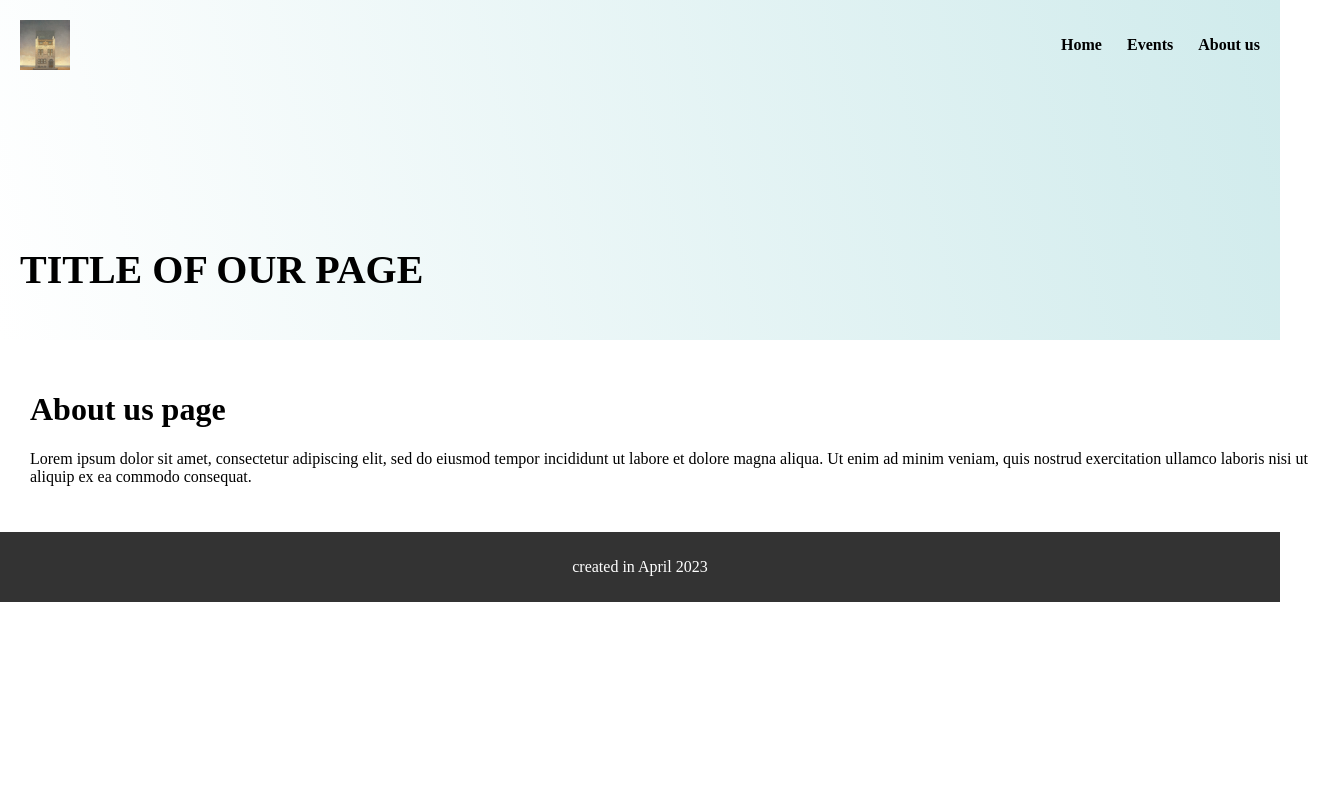
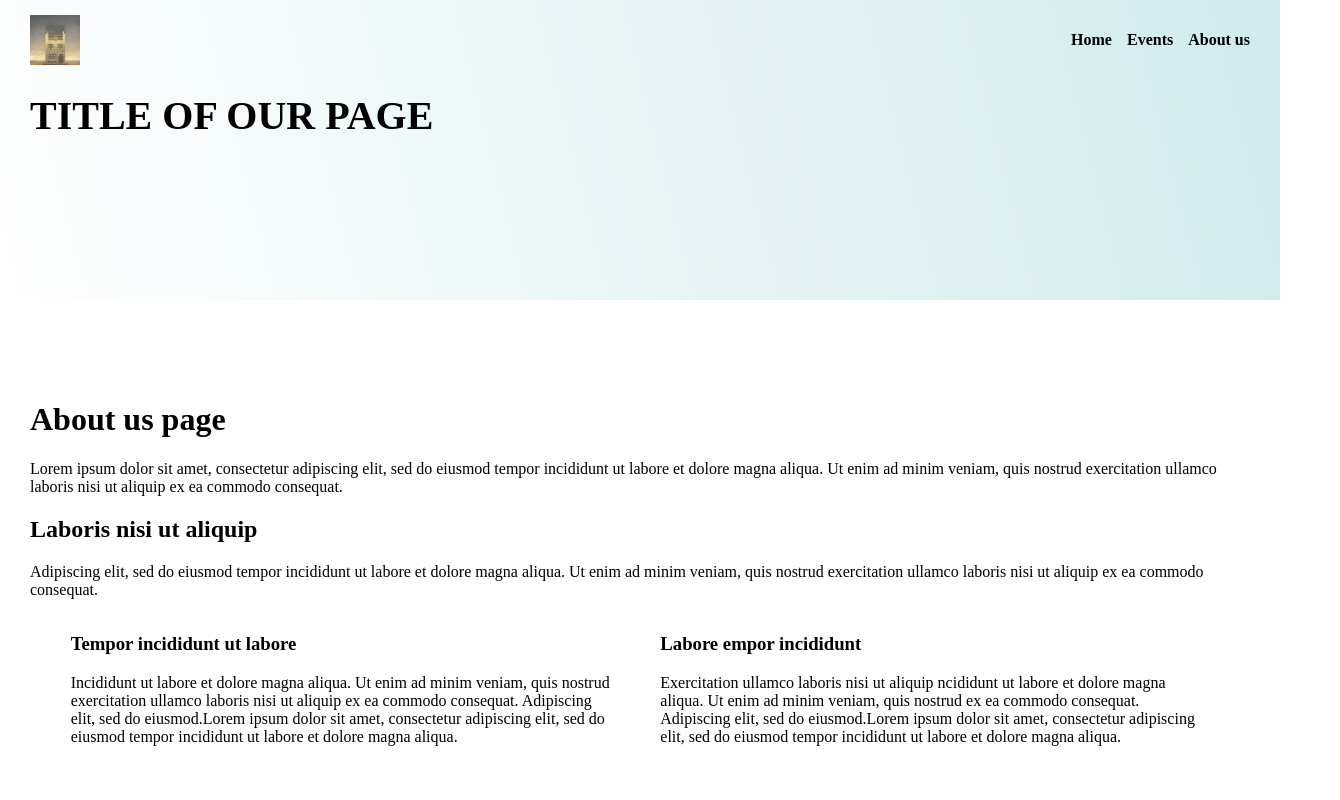
Before and after one commit to LucieSt/events_app, a Next.js app: page /about-us in a window 1280 px wide. Shown: the top 800 px of the page, 1340 px wide, since content can reach past the window. Built offline with nearby package versions, Linux system fonts and the light colour scheme.

Commit message:
styles finished

```diff
--- a/pages/about-us.js
+++ b/pages/about-us.js
@@ -8,6 +8,34 @@ const AboutUsPage = () => {
         veniam, quis nostrud exercitation ullamco laboris nisi ut aliquip ex ea
         commodo consequat.
       </p>
+      <h2>Laboris nisi ut aliquip</h2>
+      <p>
+        Adipiscing elit, sed do eiusmod
+        tempor incididunt ut labore et dolore magna aliqua. Ut enim ad minim
+        veniam, quis nostrud exercitation ullamco laboris nisi ut aliquip ex ea
+        commodo consequat.
+      </p>
+
+      <div className="about_us_list">
+        <div>
+          <h3>Tempor incididunt ut labore</h3>
+          <p>
+            Incididunt ut labore et dolore magna aliqua. Ut enim ad minim
+            veniam, quis nostrud exercitation ullamco laboris nisi ut aliquip ex ea
+            commodo consequat. Adipiscing elit, sed do eiusmod.Lorem ipsum dolor sit amet, consectetur adipiscing elit, sed do eiusmod
+            tempor incididunt ut labore et dolore magna aliqua.
+          </p>
+        </div>
+        <div>
+          <h3>Labore empor incididunt</h3>
+          <p>
+            Exercitation ullamco laboris nisi ut aliquip ncididunt ut labore et dolore magna aliqua. Ut enim ad minim
+            veniam, quis nostrud ex ea
+            commodo consequat. Adipiscing elit, sed do eiusmod.Lorem ipsum dolor sit amet, consectetur adipiscing elit, sed do eiusmod
+            tempor incididunt ut labore et dolore magna aliqua.
+          </p>
+        </div>
+      </div>
     </div>
   );
 };
--- a/pages/events/[cat]/[id].js
+++ b/pages/events/[cat]/[id].js
@@ -1,15 +1,7 @@
-import Image from "next/image";
+import SingleEvent from "../../../src/components/events/eventCard";
 
 const EventPage = ({data}) => {
-  return (
-    <>
-			<div key={data.id}>
-				<Image src={data.image} alt={data.title} width={1000} height={500} />
-				<h2>{data.title}</h2>
-				<p>{data.description}</p>
-			</div>
-    </>
-  );
+  return <SingleEvent data={data} />
 };
 
 export default EventPage;
--- a/pages/events/[cat]/index.js
+++ b/pages/events/[cat]/index.js
@@ -1,20 +1,7 @@
-import Image from "next/image";
-import Link from "next/link";
+import EventCat from "../../../src/components/events/eventCat";
 
 const EventsCatPage = ({ data }) => {
-  return (
-    <div>
-      {data.map((event) => {
-        return (
-          <Link key={event.id} href={`/events/${event.city}/${event.id}`} passHref>
-						<Image src={event.image} alt={event.title} width={200} height={170} />
-            <h2>{event.title}</h2>
-						<p>{event.description}</p>
-          </Link>
-        );
-      })}
-    </div>
-  );
+  return <EventCat data={data} />
 };
 
 export default EventsCatPage;
--- a/pages/events/index.js
+++ b/pages/events/index.js
@@ -1,22 +1,10 @@
-import Image from 'next/image';
-import Link from 'next/link';
+import EventsPage from '../../src/components/events/events-page';
 
-const EventsPage = ({data}) => {
-	return (
-		<div>
-			<h1>Events page</h1>
-
-			{data.map((city) => (
-				<Link key={city.id} href={`/events/${city.id}`} passHref>
-					<Image src={city.image} alt={city.title} width={200} height={170} />
-					<h2>{city.title}</h2>
-				</Link>
-			))}
-		</div>
-	)
+const Events = ({data}) => {
+	return <EventsPage data={data}/>
 };
 
-export default EventsPage;
+export default Events;
 
 export async function getStaticProps() {
 	const {events_categories} = await import('data/data.json');
--- /dev/null
+++ b/src/components/events/eventCard.jsx
@@ -0,0 +1,16 @@
+import Image from "next/image";
+
+const SingleEvent = ({ data }) => {
+  return (
+    <div key={data.id}>
+      <h2>{data.title}</h2>
+      <Image src={data.image} alt={data.title} width={1000} height={500} />
+      <p>{data.description}</p>
+			<label>Get registered for this event!</label>
+      <input type="email" />
+      <button>Submit</button>
+    </div>
+  );
+};
+
+export default SingleEvent;
--- /dev/null
+++ b/src/components/events/eventCat.jsx
@@ -0,0 +1,33 @@
+import Image from "next/image";
+import Link from "next/link";
+
+const EventCat = ({ data }) => {
+  return (
+    <div className="cat_events">
+			<h1>Events in ...</h1>
+      <div className="events_content">
+        {data.map((event) => {
+          return (
+            <Link
+              className="card"
+              key={event.id}
+              href={`/events/${event.city}/${event.id}`}
+              passHref
+            >
+              <Image
+                src={event.image}
+                alt={event.title}
+                width={370}
+                height={370}
+              />
+              <h2>{event.title}</h2>
+              <p>{event.description}</p>
+            </Link>
+          );
+        })}
+      </div>
+    </div>
+  );
+};
+
+export default EventCat;
--- a/src/components/header/header.jsx
+++ b/src/components/header/header.jsx
@@ -3,8 +3,14 @@ import Image from "next/image";
 
 export const Header = () => (
   <header>
+    <div>
       <div className="topNav">
-			<Image alt='logo' src={'/images/autrique_house.jpeg'} width={50} height={50} />
+        <Image
+          alt="logo"
+          src={"/images/autrique_house.jpeg"}
+          width={50}
+          height={50}
+        />
         <nav>
           <ul>
             <li>
@@ -26,5 +32,6 @@ export const Header = () => (
         </nav>
       </div>
       <h1>Title of our page</h1>
+    </div>
   </header>
 );
--- a/styles/globals.sass
+++ b/styles/globals.sass
@@ -1,10 +1,10 @@
-/* @tailwind base;
- *@tailwind components;
- *@tailwind utilities;
-
 body
   margin: 0
   padding: 0
+
+a
+  color: black
+  text-decoration: none
 
 header, nav
   margin: 0
@@ -15,10 +15,13 @@ header, nav
 header
   background: linear-gradient(256deg, #d0ebec, transparent)
   height: 300px
-  padding: 20px
-  display: flex
-  flex-direction: column
-  justify-content: space-between
+  >div
+    display: flex
+    flex-direction: column
+    justify-content: space-between
+    max-width: 1250px
+    margin: auto
+    padding: 15px 30px
   h1
     width: 60%
     font-size: 40px
@@ -43,39 +46,59 @@ footer
   text-align: center
 
 main
-  width: 100%
-  max-width: 1450px
+  max-width: 1250px
   margin: auto
-  padding: 30px
+  padding: 80px 30px
+  min-height: 550px
   .home_body
     display: flex
     flex-direction: column
+    gap: 50px
     .card
       display: flex
       flex-direction: row
+      gap: 30px
+      justify-content: center
+      align-items: center
+      &:nth-child(even)
+        direction: rtl
+      .image
+        width: 40%
+      .content
+        width: 50%
 
-/* Style for the nav element
+.about_us_list
+  display: flex
+  justify-content: space-evenly
+  >div
+    width: 45%
 
-nav
+.events_page
   display: flex
-  justify-content: space-around
-  align-items: center
+  flex-direction: row
+  justify-content: center
+  gap: 20px
+  .card
+    position: relative
+    h2
+      text-align: center
+      position: absolute
+      top: 50%
+      text-transform: uppercase
+      color: white
+      font-size: 38px
+      text-shadow: 1px 1px 20px black
 
-  img
-    max-width: 100px
-    height: auto
-
-  a
-    margin-left: 10px
-    text-decoration: none
-    color: #000
-    font-weight: bold
-
-    &:hover
-      color: #007bff
-
-/* Style for the img element within nav
-
-/* Style for the anchor (link) elements within nav
-
-/* Style for the anchor (link) elements within nav on hover
+.cat_events
+  width: 100%
+  .events_content
+    display: flex
+    flex-direction: row
+    flex-wrap: wrap
+    gap: 30px
+    width: 100%
+    justify-content: flex-start
+    .card
+      display: flex
+      flex-direction: column
+      width: 30%
```
Also changed, not shown: src/components/events/events-page.jsx (+17 -0 lines), src/components/home/home-page.jsx (+7 -3 lines). Lines whose indentation alone changed are shown as unchanged.
